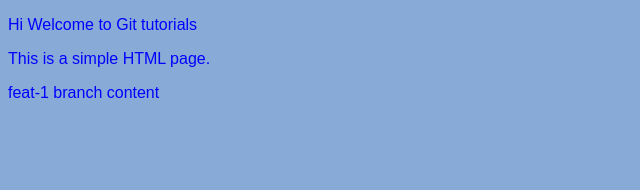
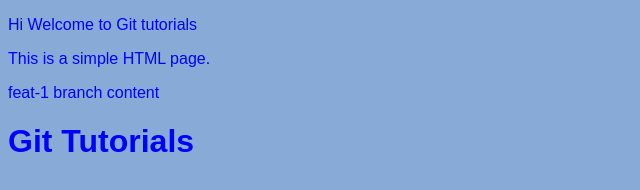
Before and after one commit to Punitagupta123/project_git, a plain HTML site: page index.html in a window 1280 px wide. Shown: the whole page, without its empty margins (0-640 px from the left). Drawn offline with Linux system fonts and the light colour scheme.

Commit message:
feat-3 1

```diff
--- a/index.html
+++ b/index.html
@@ -9,6 +9,8 @@
     <p>Hi Welcome to Git tutorials</p>
     <p>This is a simple HTML page.</p>
     <p>feat-1 branch content</p>
+
+    <h1>Git Tutorials</h1>
 </body>
 <style>
     body {
```
Also changed, not shown: hello.txt.
